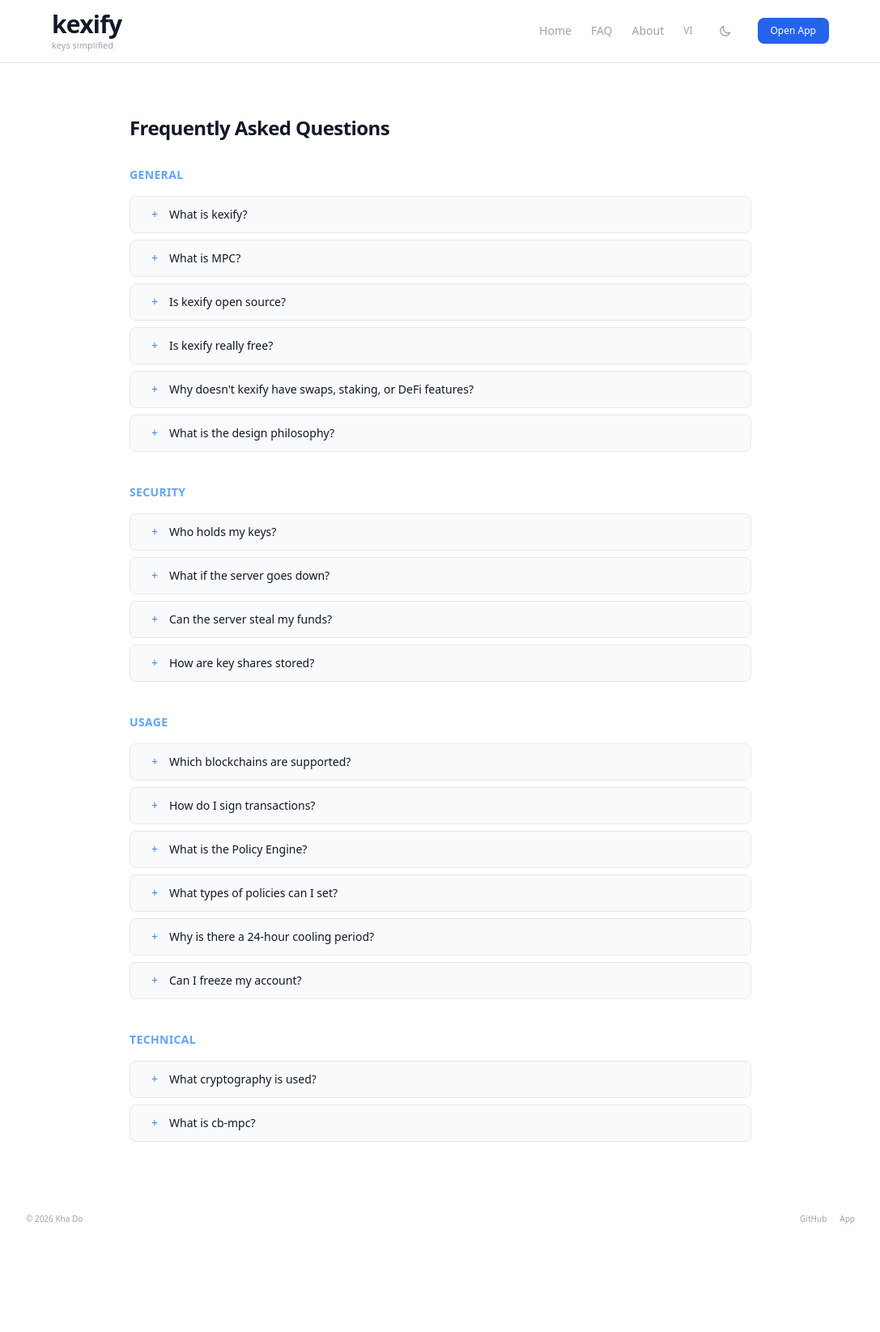
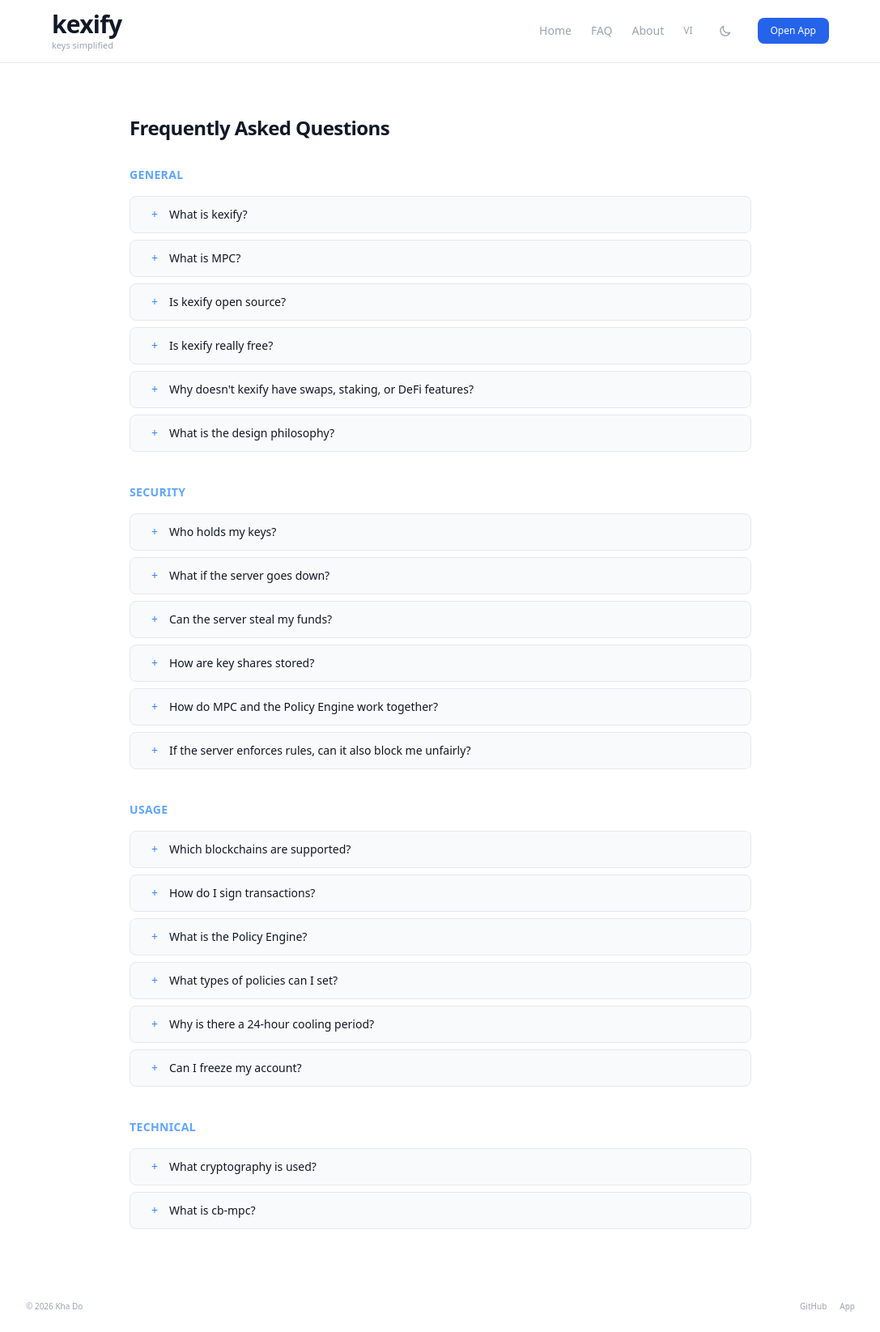
Before and after one commit to nguyenkha/kexify-home, a Jekyll site: the page built from faq.html, in a window 1280 px wide. Shown: the whole page at 81% size, without its empty margins (96-1183 px from the left). Built offline with Jekyll 4.4.1, drawn with Linux system fonts in a browser that asks for light colours; nearby versions of some CDN libraries; before the commit the page ends 1537 px from its top, so only the background shows below that.

Commit message:
feat: add FAQ explaining MPC + Policy Engine synergy for non-tech users

```diff
--- a/faq.html
+++ b/faq.html
@@ -55,6 +55,14 @@ title: FAQ — kexify
         <summary class="text-sm font-medium dark:text-white text-gray-900">How are key shares stored?</summary>
         <p class="mt-2 text-xs dark:text-gray-400 text-gray-500 leading-relaxed">Browser: AES-GCM encrypted with WebAuthn passkey PRF or passphrase (PBKDF2). Server: AES-256-GCM with per-user HKDF-derived key. All in transit: TLS 1.3.</p>
       </details>
+      <details class="bg-surface-secondary border border-border-primary rounded-lg px-5 py-3 group">
+        <summary class="text-sm font-medium dark:text-white text-gray-900">How do MPC and the Policy Engine work together?</summary>
+        <p class="mt-2 text-xs dark:text-gray-400 text-gray-500 leading-relaxed">Think of it like a safe that needs two keys. You hold one key, the server holds the other. Neither can open the safe alone. But the server also acts as a guard — before turning its key, it checks your rules: Is this amount within the spending limit? Is this address on the approved list? Is the account frozen? If any rule is violated, the server refuses to co-sign and the transaction simply can't happen.</p>
+      </details>
+      <details class="bg-surface-secondary border border-border-primary rounded-lg px-5 py-3 group">
+        <summary class="text-sm font-medium dark:text-white text-gray-900">If the server enforces rules, can it also block me unfairly?</summary>
+        <p class="mt-2 text-xs dark:text-gray-400 text-gray-500 leading-relaxed">The server only enforces rules you set yourself. And if you ever disagree with the server, you have an exit: export both key shares and sign transactions completely on your own in Recovery Mode. The server can never hold your funds hostage.</p>
+      </details>
     </div>
 
     <!-- Usage -->
```
Also changed, not shown: vi/faq.html (+8 -0 lines).
